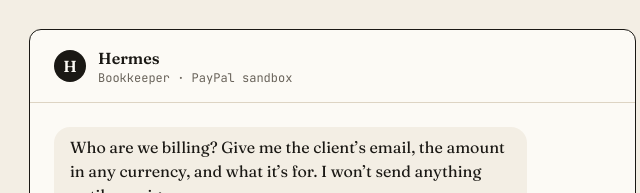
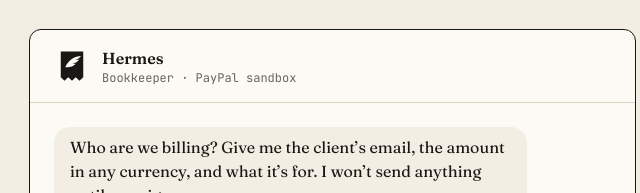
Before and after one commit to 1momoh/hermes-invoice-agent, a website: page public/index.html in a window 1280 px wide. Shown: the part 331-524 px from the top of the page, 67-707 px from the left. Drawn offline with Linux system fonts and the light colour scheme; no server answers.

Commit message:
Use new mark in chat avatar

```diff
--- a/public/index.html
+++ b/public/index.html
@@ -9,7 +9,7 @@
 .intro{margin-bottom:32px}
 .chat{background:var(--sheet);border:1px solid var(--ink);border-radius:12px;display:flex;flex-direction:column;height:min(720px,calc(100dvh - 160px));min-height:520px;overflow:hidden}
 .chathead{display:flex;align-items:center;gap:12px;padding:16px 24px;border-bottom:1px solid var(--rule)}
-.av{width:32px;height:32px;border-radius:50%;background:var(--ink);color:var(--sheet);display:grid;place-items:center;font:600 16px var(--serif);flex:none}
+.av{width:36px;height:36px;display:grid;place-items:center;flex:none}.av svg{display:block}
 .chathead b{display:block;font:600 16px/24px var(--serif)}.chathead span{display:block;font:12px/16px var(--mono);color:var(--ink3)}
 #log{flex:1;overflow:auto;padding:24px;display:flex;flex-direction:column;gap:16px;scroll-behavior:smooth}
 .m{max-width:85%;width:fit-content;animation:in .5s var(--ease) both}.m.u{align-self:flex-end}
@@ -78,7 +78,7 @@ Hermes</a><span class="rate" id="rate" tabindex="0" role="note"></span>
 <main class="layout"><section aria-labelledby="h">
 <div class="intro"><p class="eyebrow">Invoice agent for PayPal</p><h1 id="h">Bill in your currency.<br>Get paid through PayPal.</h1>
 <p class="sub">Text Hermes like you’d text your bookkeeper. It drafts the invoice, converts naira, shillings, cedis, rand or rupees to US dollars at today’s rate (or bills dollars straight), and sends nothing until you sign.</p></div>
-<div class="chat"><div class="chathead"><div class="av" aria-hidden="true">H</div><div><b>Hermes</b><span>Bookkeeper · PayPal sandbox</span></div></div>
+<div class="chat"><div class="chathead"><div class="av" aria-hidden="true"><svg viewBox="0 0 64 64" width="36" height="36"><path d="M12 6h40v46l-6.7 6-6.7-6-6.6 6-6.7-6-6.6 6L12 52z" fill="#1a1814"/><path d="M20 34c6-14 18-20 28-20-3 4-6 6-10 7 3 1 5 0 7-1-3 5-7 7-12 7 2 1 4 1 6 1-5 5-12 7-19 6z" fill="#fcfaf5"/></svg></div><div><b>Hermes</b><span>Bookkeeper · PayPal sandbox</span></div></div>
 <div id="log" role="log" aria-live="polite" aria-label="Conversation"></div>
 <div class="chips" id="chips" role="group" aria-label="Suggestions"><button class="chip">Bill tunde@example.com ₦50,000 for logo design, due Friday</button><button class="chip">Bill wanjiru@example.com KSh 12,000 for a site audit</button><button class="chip">Bill sam@example.com $200 for consulting, due Friday</button><button class="chip">Who still owes me?</button><button class="chip">Cashflow this month</button></div>
 <form class="composer" id="f"><label for="i" class="sr">Message Hermes</label><input id="i" placeholder="Bill ada@example.com ₦15,000 for a website audit" autocomplete="off" enterkeyhint="send"><button class="btn primary" id="s">Send</button></form></div>
```
